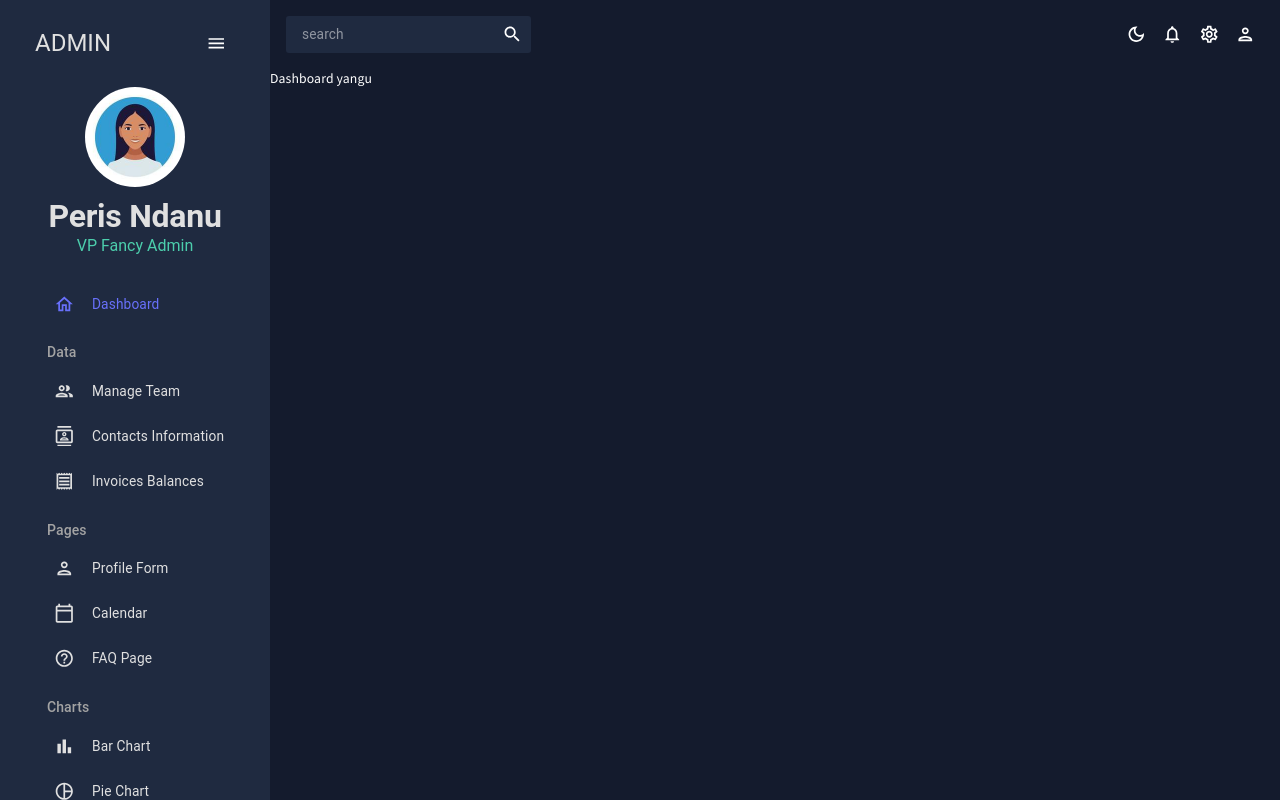
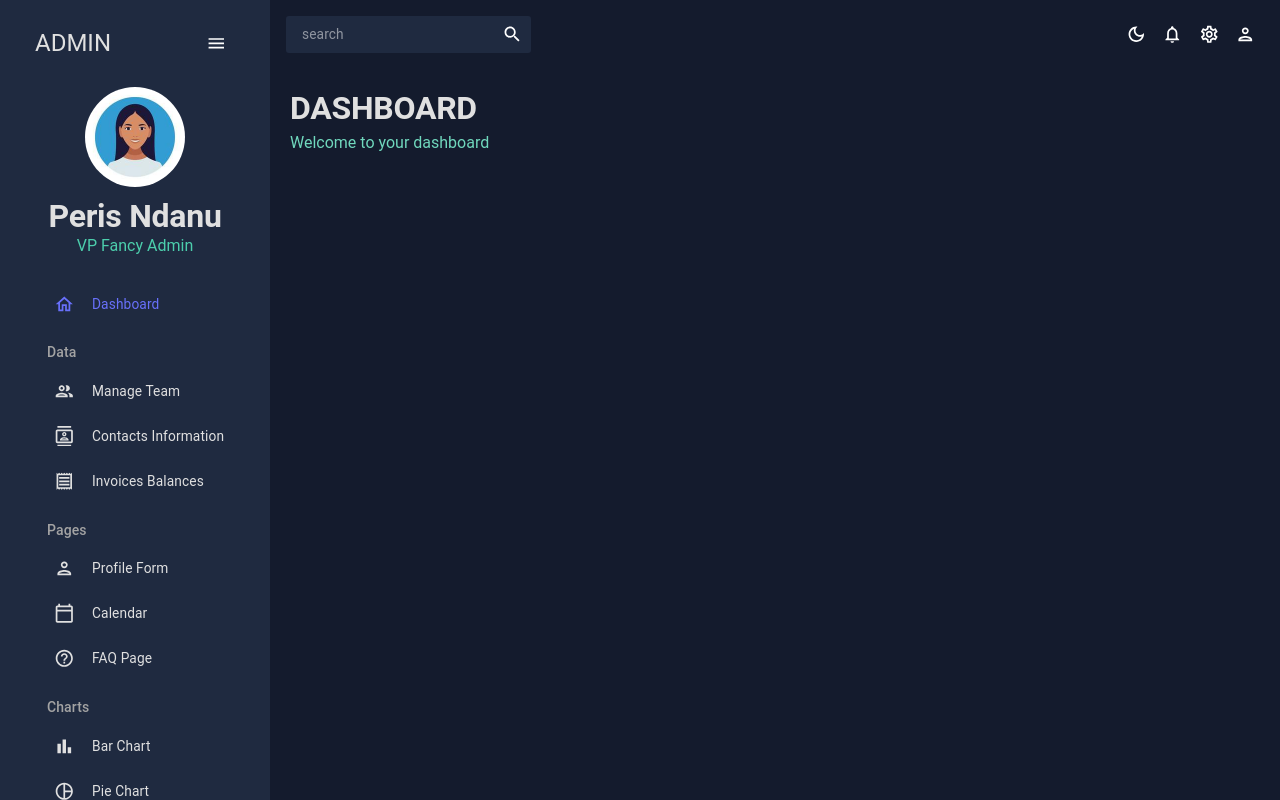
Before and after one commit to mimipeshy/dashboard, a React (Create React App) app: page / in a window 1280 px wide. Built offline with nearby package versions, Linux system fonts and the light colour scheme.

Commit message:
design header

```diff
--- a/src/scenes/dashboard/index.jsx
+++ b/src/scenes/dashboard/index.jsx
@@ -1,5 +1,17 @@
-const Dashboard = () =>{
-    return <div>Dashboard yangu</div>
-}
+import Header from "../../components/Header";
+import { Box } from "@mui/material";
+
+const Dashboard = () => {
+    return (
+        <Box m="20px">
+            <Box
+                display="flex"
+                justifyContent="space-between"
+                alignItems="center">
+                <Header title="DASHBOARD" subtitle="Welcome to your dashboard" />
+            </Box>
+        </Box>
+    );
+};
 
 export default Dashboard;
```
